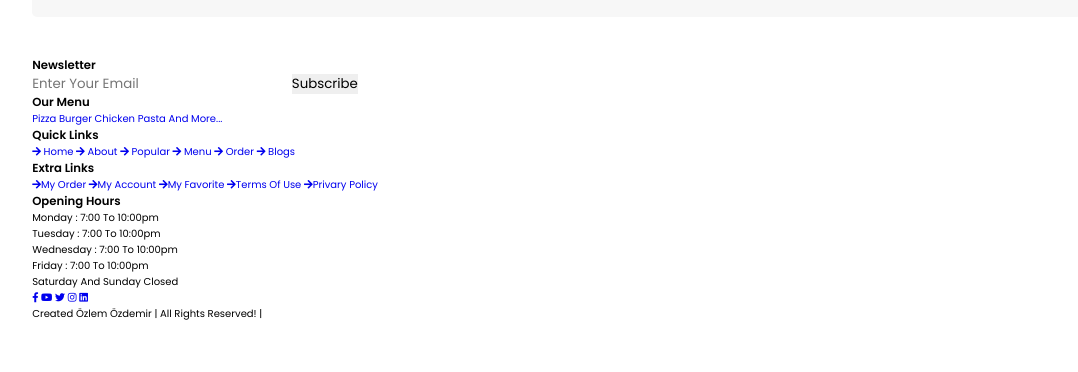
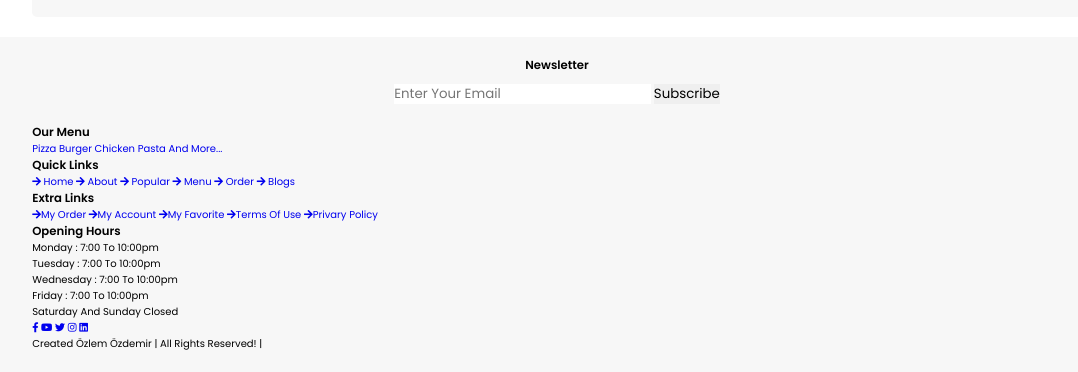
Before and after one commit to ozllmozdmrr/FoodRestaurant, a website: page public/index.html in a window 1280 px wide. Shown: the part 5355-5727 px from the top of the page, without its empty margins (83-1161 px from the left). Before the commit the page ends 5697 px from the top, so only its background shows below. Drawn offline with Linux system fonts and the light colour scheme; files whose address does not match are found by name.

Commit message:
feat : Footer section

```diff
--- a/scss/style.scss
+++ b/scss/style.scss
@@ -805,6 +805,21 @@ section {
 
 
 
+.footer {
+  background: $light-bg;
+
+  .newsletter {
+    text-align: center;
+    margin-bottom: 2rem;
+
+    form {
+      width: 70rem;
+      margin: 1rem auto;
+      max-width: 70rem;
+    }
+  }
+}
+
 
 
 
```
Also changed, not shown: dist/css/style.css.
